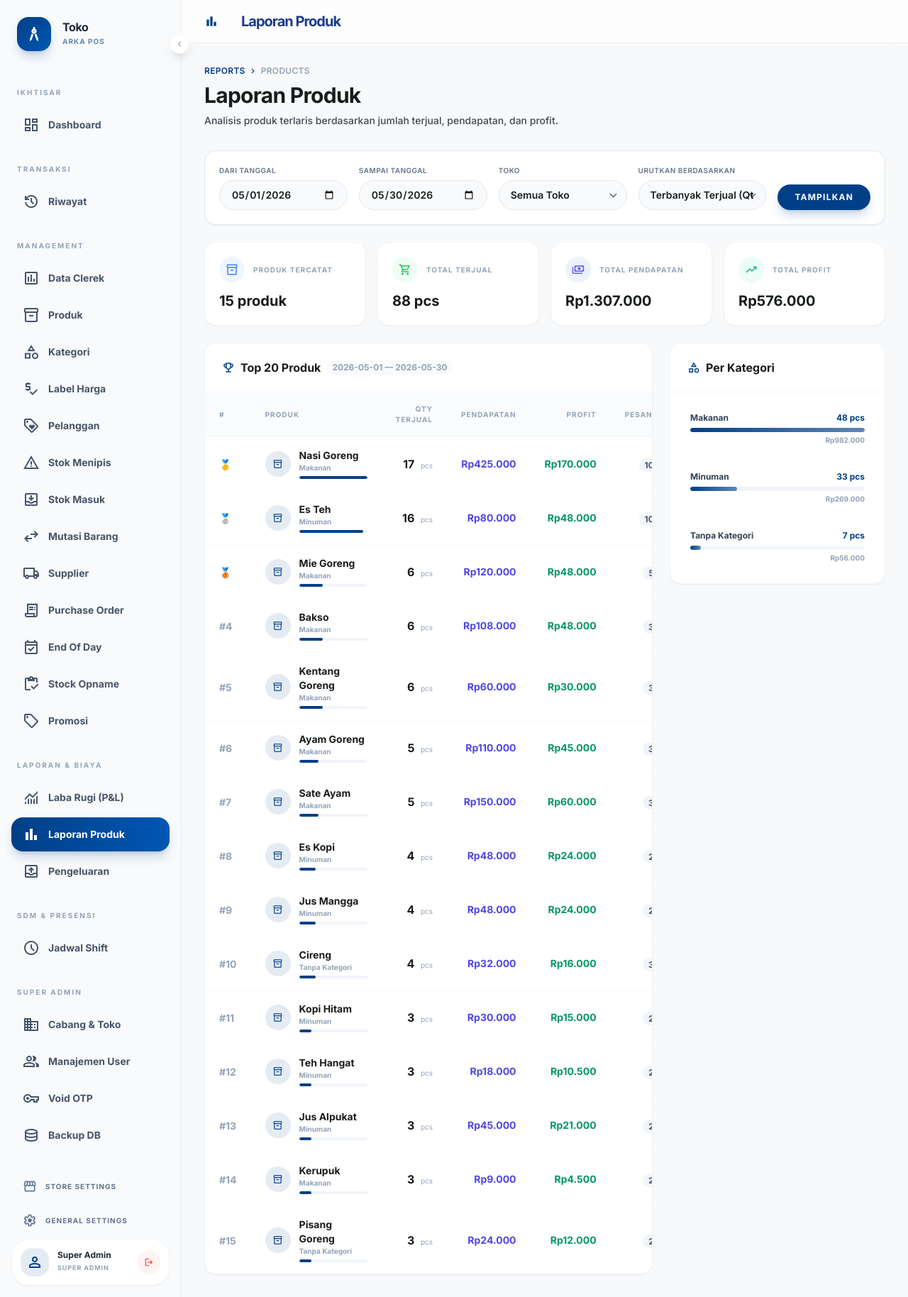
After one commit to kakbaiiput/pos, a Laravel app: page /reports/products in a window 1280 px wide. The commit adds this page. Shown: the whole page at 71% size. Run offline with Laravel 12, Linux system fonts and the light colour scheme; a user stored in the database is signed in; data comes from the database, SQL or seed files in the repository; some libraries are stand-ins or nearby versions.

Commit message:
Add product sales report & fix recipe-product qty limit
- ReportController::products(): top 20 products by qty/revenue/profit,
  category breakdown, date range + store filter, excludes voided txns
- Route GET /reports/products
- View pages/reports/products.blade.php with ranking table + category panel
- Sidebar link "Laporan Produk" under Laporan & Biaya section
- Fix qty limit for track_stock=false (recipe) products: use 9999 instead
  of item.stock so cashier can order any quantity (ingredients checked server-side)

https://claude.ai/code/session_01W1obLxnUu4BKNsomxhS7Ke

```diff
--- a/app/Http/Controllers/ReportController.php
+++ b/app/Http/Controllers/ReportController.php
@@ -5,6 +5,7 @@ namespace App\Http\Controllers;
 use App\Models\Branch;
 use App\Models\Expense;
 use App\Models\History;
+use App\Models\Product;
 use App\Models\Store;
 use Carbon\Carbon;
 use Illuminate\Http\Request;
@@ -127,4 +128,73 @@ class ReportController extends Controller
             'storeId' => $storeId,
         ]);
     }
+
+    public function products(Request $request)
+    {
+        $user = auth()->user();
+        $storeId = $request->store_id ?? $user->store_id;
+        $startDate = $request->start_date ? Carbon::parse($request->start_date)->startOfDay() : Carbon::now()->startOfMonth();
+        $endDate   = $request->end_date   ? Carbon::parse($request->end_date)->endOfDay()   : Carbon::now()->endOfDay();
+        $sortBy    = $request->sort_by ?? 'qty'; // qty | revenue | profit
+        $limit     = 20;
+
+        $query = DB::table('history_items')
+            ->join('histories', 'history_items.history_id', '=', 'histories.id')
+            ->join('products', 'history_items.product_id', '=', 'products.id')
+            ->leftJoin('categories', 'products.category_id', '=', 'categories.id')
+            ->whereBetween('histories.created_at', [$startDate, $endDate])
+            ->where('histories.status', '!=', 'voided')
+            ->select([
+                'products.id',
+                'products.name',
+                'products.sku',
+                'products.image',
+                'categories.name as category_name',
+                DB::raw('SUM(history_items.quantity) as total_qty'),
+                DB::raw('SUM(history_items.quantity * history_items.price) as total_revenue'),
+                DB::raw('SUM(history_items.quantity * (history_items.price - products.cost_price)) as total_profit'),
+                DB::raw('COUNT(DISTINCT histories.id) as total_orders'),
+            ])
+            ->groupBy('products.id', 'products.name', 'products.sku', 'products.image', 'categories.name');
+
+        if (! $user->isSuperAdmin() || $storeId) {
+            $query->where('histories.store_id', $storeId);
+        }
+
+        $orderCol = match($sortBy) {
+            'revenue' => 'total_revenue',
+            'profit'  => 'total_profit',
+            default   => 'total_qty',
+        };
+
+        $topProducts = $query->orderByDesc($orderCol)->limit($limit)->get();
+
+        // Category breakdown
+        $categoryBreakdown = DB::table('history_items')
+            ->join('histories', 'history_items.history_id', '=', 'histories.id')
+            ->join('products', 'history_items.product_id', '=', 'products.id')
+            ->leftJoin('categories', 'products.category_id', '=', 'categories.id')
+            ->whereBetween('histories.created_at', [$startDate, $endDate])
+            ->where('histories.status', '!=', 'voided')
+            ->when(! $user->isSuperAdmin() || $storeId, fn($q) => $q->where('histories.store_id', $storeId))
+            ->select([
+                DB::raw('COALESCE(categories.name, "Tanpa Kategori") as category'),
+                DB::raw('SUM(history_items.quantity) as total_qty'),
+                DB::raw('SUM(history_items.quantity * history_items.price) as total_revenue'),
+            ])
+            ->groupBy('category')
+            ->orderByDesc('total_revenue')
+            ->get();
+
+        return view('pages.reports.products', [
+            'title'             => 'Laporan Produk',
+            'topProducts'       => $topProducts,
+            'categoryBreakdown' => $categoryBreakdown,
+            'startDate'         => $startDate->format('Y-m-d'),
+            'endDate'           => $endDate->format('Y-m-d'),
+            'sortBy'            => $sortBy,
+            'stores'            => Store::all(),
+            'storeId'           => $storeId,
+        ]);
+    }
 }
--- a/resources/views/components/side-bar.blade.php
+++ b/resources/views/components/side-bar.blade.php
@@ -253,6 +253,11 @@ function toggleMobileSidebar() {
       <span class="material-symbols-outlined flex-shrink-0 transition-transform group-hover:scale-110" style="font-variation-settings: 'FILL' {{ request()->is('reports/pnl*') ? 1 : 0 }};">monitoring</span>
       <span class="sidebar-link-text font-bold">Laba Rugi (P&L)</span>
     </a>
+    <a href="/reports/products"
+      class="{{ request()->is('reports/products*') ? 'bg-gradient-to-r from-primary to-primary-container text-white shadow-lg shadow-primary/20' : 'text-slate-600 dark:text-slate-400 hover:bg-slate-200/50 dark:hover:bg-slate-800' }} flex items-center gap-3 px-4 py-3 rounded-2xl transition-all sidebar-link group">
+      <span class="material-symbols-outlined flex-shrink-0 transition-transform group-hover:scale-110" style="font-variation-settings: 'FILL' {{ request()->is('reports/products*') ? 1 : 0 }};">bar_chart</span>
+      <span class="sidebar-link-text font-bold">Laporan Produk</span>
+    </a>
     @endif
 
     {{-- Pengeluaran --}}
--- /dev/null
+++ b/resources/views/pages/reports/products.blade.php
@@ -0,0 +1,194 @@
+<x-layout>
+    <x-slot:title>{{ $title }}</x-slot:title>
+
+    <main class="flex-1 flex flex-col min-h-screen relative w-full">
+
+        <header class="bg-white/70 dark:bg-slate-900/70 backdrop-blur-xl sticky top-0 z-30 flex items-center gap-3 w-full px-4 lg:px-8 py-3 lg:py-4 shadow-sm font-manrope antialiased tracking-tight">
+            <div class="flex items-center gap-3 lg:gap-8 pl-10 lg:pl-0">
+                <span class="material-symbols-outlined text-primary font-black text-xl">bar_chart</span>
+                <h1 class="text-lg lg:text-xl font-extrabold tracking-tighter text-blue-900 dark:text-blue-100">{{ $title }}</h1>
+            </div>
+        </header>
+
+        <div class="p-4 lg:p-8 flex-1 overflow-y-auto no-scrollbar space-y-6">
+            <x-report-header title="Laporan Produk" module="Reports" submodule="Products" description="Analisis produk terlaris berdasarkan jumlah terjual, pendapatan, dan profit." />
+
+            <!-- Filter -->
+            <div class="bg-white dark:bg-slate-900 rounded-2xl p-5 border border-slate-200 dark:border-slate-700 shadow-sm">
+                <form method="GET" action="/reports/products" class="flex flex-wrap gap-4 items-end">
+                    <div class="flex-1 min-w-[160px]">
+                        <label class="block text-[10px] font-semibold text-slate-500 uppercase tracking-wider mb-1.5">Dari Tanggal</label>
+                        <input type="date" name="start_date" value="{{ $startDate }}"
+                            class="w-full bg-slate-50 border border-slate-200 rounded-xl py-2.5 px-4 text-sm font-semibold focus:ring-2 focus:ring-primary/20 outline-none">
+                    </div>
+                    <div class="flex-1 min-w-[160px]">
+                        <label class="block text-[10px] font-semibold text-slate-500 uppercase tracking-wider mb-1.5">Sampai Tanggal</label>
+                        <input type="date" name="end_date" value="{{ $endDate }}"
+                            class="w-full bg-slate-50 border border-slate-200 rounded-xl py-2.5 px-4 text-sm font-semibold focus:ring-2 focus:ring-primary/20 outline-none">
+                    </div>
+                    @if(auth()->user()->isSuperAdmin())
+                    <div class="flex-1 min-w-[160px]">
+                        <label class="block text-[10px] font-semibold text-slate-500 uppercase tracking-wider mb-1.5">Toko</label>
+                        <select name="store_id" class="w-full bg-slate-50 border border-slate-200 rounded-xl py-2.5 px-4 text-sm font-semibold focus:ring-2 focus:ring-primary/20 outline-none">
+                            <option value="">Semua Toko</option>
+                            @foreach($stores as $store)
+                            <option value="{{ $store->id }}" {{ $storeId == $store->id ? 'selected' : '' }}>{{ $store->name }}</option>
+                            @endforeach
+                        </select>
+                    </div>
+                    @endif
+                    <div class="flex-1 min-w-[160px]">
+                        <label class="block text-[10px] font-semibold text-slate-500 uppercase tracking-wider mb-1.5">Urutkan Berdasarkan</label>
+                        <select name="sort_by" class="w-full bg-slate-50 border border-slate-200 rounded-xl py-2.5 px-4 text-sm font-semibold focus:ring-2 focus:ring-primary/20 outline-none">
+                            <option value="qty"     {{ $sortBy === 'qty'     ? 'selected' : '' }}>Terbanyak Terjual (Qty)</option>
+                            <option value="revenue" {{ $sortBy === 'revenue' ? 'selected' : '' }}>Pendapatan Tertinggi</option>
+                            <option value="profit"  {{ $sortBy === 'profit'  ? 'selected' : '' }}>Profit Tertinggi</option>
+                        </select>
+                    </div>
+                    <button type="submit" class="px-6 py-2.5 bg-primary text-white rounded-xl font-black text-xs uppercase tracking-widest hover:bg-primary/90 transition-colors shadow-lg shadow-primary/20">
+                        Tampilkan
+                    </button>
+                </form>
+            </div>
+
+            <!-- Summary Cards -->
+            @php
+                $grandQty     = $topProducts->sum('total_qty');
+                $grandRevenue = $topProducts->sum('total_revenue');
+                $grandProfit  = $topProducts->sum('total_profit');
+            @endphp
+            <div class="grid grid-cols-2 lg:grid-cols-4 gap-4">
+                @foreach([
+                    ['Produk Tercatat', $topProducts->count().' produk', 'inventory_2', 'blue'],
+                    ['Total Terjual', number_format($grandQty, 0, ',', '.').' pcs', 'shopping_cart', 'green'],
+                    ['Total Pendapatan', 'Rp'.number_format($grandRevenue, 0, ',', '.'), 'payments', 'indigo'],
+                    ['Total Profit', 'Rp'.number_format($grandProfit, 0, ',', '.'), 'trending_up', $grandProfit >= 0 ? 'emerald' : 'red'],
+                ] as [$label, $value, $icon, $color])
+                <div class="bg-white dark:bg-slate-900 rounded-2xl p-5 border border-slate-100 dark:border-slate-700 shadow-sm">
+                    <div class="flex items-center gap-3 mb-3">
+                        <div class="w-9 h-9 rounded-xl bg-{{ $color }}-50 flex items-center justify-center">
+                            <span class="material-symbols-outlined text-{{ $color }}-500 text-lg">{{ $icon }}</span>
+                        </div>
+                        <span class="text-[10px] font-black text-slate-400 uppercase tracking-widest">{{ $label }}</span>
+                    </div>
+                    <p class="text-xl font-black text-on-surface">{{ $value }}</p>
+                </div>
+                @endforeach
+            </div>
+
+            <div class="grid grid-cols-12 gap-6">
+                <!-- Top Products Table -->
+                <div class="col-span-12 lg:col-span-8">
+                    <div class="bg-white dark:bg-slate-900 rounded-2xl border border-slate-100 dark:border-slate-700 shadow-sm overflow-hidden">
+                        <div class="px-6 py-5 border-b border-slate-100 dark:border-slate-700 flex items-center justify-between">
+                            <h3 class="font-black text-on-surface flex items-center gap-2">
+                                <span class="material-symbols-outlined text-primary text-lg">emoji_events</span>
+                                Top 20 Produk
+                                <span class="text-xs font-bold text-slate-400 bg-slate-50 px-2 py-0.5 rounded-full">
+                                    {{ $startDate }} — {{ $endDate }}
+                                </span>
+                            </h3>
+                        </div>
+                        <div class="overflow-x-auto">
+                            <table class="w-full">
+                                <thead>
+                                    <tr class="text-left bg-slate-50/70 text-[10px] font-black text-slate-400 uppercase tracking-widest border-b border-slate-100">
+                                        <th class="py-4 px-5">#</th>
+                                        <th class="py-4 px-5">Produk</th>
+                                        <th class="py-4 px-5 text-right">Qty Terjual</th>
+                                        <th class="py-4 px-5 text-right">Pendapatan</th>
+                                        <th class="py-4 px-5 text-right">Profit</th>
+                                        <th class="py-4 px-5 text-right">Pesanan</th>
+                                    </tr>
+                                </thead>
+                                <tbody class="divide-y divide-slate-50 dark:divide-slate-800">
+                                    @forelse($topProducts as $i => $p)
+                                    @php
+                                        $maxQty = $topProducts->max('total_qty') ?: 1;
+                                        $barPct = round(($p->total_qty / $maxQty) * 100);
+                                        $medal  = match($i) { 0 => '🥇', 1 => '🥈', 2 => '🥉', default => '#'.($i+1) };
+                                    @endphp
+                                    <tr class="hover:bg-slate-50/80 dark:hover:bg-slate-800/50 transition-all group">
+                                        <td class="py-4 px-5">
+                                            <span class="text-sm font-black {{ $i < 3 ? 'text-lg' : 'text-slate-400' }}">{{ $medal }}</span>
+                                        </td>
+                                        <td class="py-4 px-5">
+                                            <div class="flex items-center gap-3">
+                                                @if($p->image)
+                                                <img src="{{ $p->image }}" class="w-9 h-9 rounded-xl object-cover flex-shrink-0">
+                                                @else
+                                                <div class="w-9 h-9 rounded-xl bg-primary/10 flex items-center justify-center flex-shrink-0">
+                                                    <span class="material-symbols-outlined text-primary text-sm">inventory_2</span>
+                                                </div>
+                                                @endif
+                                                <div>
+                                                    <p class="text-sm font-black text-on-surface">{{ $p->name }}</p>
+                                                    <p class="text-[10px] text-slate-400 font-bold">{{ $p->category_name ?? 'Tanpa Kategori' }}</p>
+                                                    <!-- Progress bar -->
+                                                    <div class="mt-1 h-1 w-24 bg-slate-100 rounded-full overflow-hidden">
+                                                        <div class="h-full bg-primary rounded-full" style="width: {{ $barPct }}%"></div>
+                                                    </div>
+                                                </div>
+                                            </div>
+                                        </td>
+                                        <td class="py-4 px-5 text-right">
+                                            <span class="font-black text-on-surface">{{ number_format($p->total_qty, 0, ',', '.') }}</span>
+                                            <span class="text-[10px] text-slate-400 ml-1">pcs</span>
+                                        </td>
+                                        <td class="py-4 px-5 text-right font-black text-indigo-600 text-sm">
+                                            Rp{{ number_format($p->total_revenue, 0, ',', '.') }}
+                                        </td>
+                                        <td class="py-4 px-5 text-right text-sm font-black {{ $p->total_profit >= 0 ? 'text-emerald-600' : 'text-red-600' }}">
+                                            Rp{{ number_format($p->total_profit, 0, ',', '.') }}
+                                        </td>
+                                        <td class="py-4 px-5 text-right">
+                                            <span class="px-2 py-0.5 bg-slate-100 text-slate-600 rounded-full text-xs font-black">{{ $p->total_orders }}x</span>
+                                        </td>
+                                    </tr>
+                                    @empty
+                                    <tr>
+                                        <td colspan="6" class="py-16 text-center">
+                                            <span class="material-symbols-outlined text-4xl text-slate-200 block mb-2">inbox</span>
+                                            <p class="text-sm font-bold text-slate-400">Belum ada data penjualan pada periode ini.</p>
+                                        </td>
+                                    </tr>
+                                    @endforelse
+                                </tbody>
+                            </table>
+                        </div>
+                    </div>
+                </div>
+
+                <!-- Category Breakdown -->
+                <div class="col-span-12 lg:col-span-4">
+                    <div class="bg-white dark:bg-slate-900 rounded-2xl border border-slate-100 dark:border-slate-700 shadow-sm overflow-hidden">
+                        <div class="px-6 py-5 border-b border-slate-100 dark:border-slate-700">
+                            <h3 class="font-black text-on-surface flex items-center gap-2">
+                                <span class="material-symbols-outlined text-primary text-lg">category</span>
+                                Per Kategori
+                            </h3>
+                        </div>
+                        <div class="p-4 space-y-3">
+                            @php $maxCatRev = $categoryBreakdown->max('total_revenue') ?: 1; @endphp
+                            @forelse($categoryBreakdown as $cat)
+                            @php $pct = round(($cat->total_revenue / $maxCatRev) * 100); @endphp
+                            <div class="p-3 rounded-xl hover:bg-slate-50 dark:hover:bg-slate-800 transition-colors">
+                                <div class="flex justify-between items-center mb-1.5">
+                                    <span class="text-xs font-black text-slate-700">{{ $cat->category }}</span>
+                                    <span class="text-xs font-black text-primary">{{ number_format($cat->total_qty, 0, ',', '.') }} pcs</span>
+                                </div>
+                                <div class="h-1.5 bg-slate-100 rounded-full overflow-hidden mb-1">
+                                    <div class="h-full bg-gradient-to-r from-primary to-primary/60 rounded-full" style="width: {{ $pct }}%"></div>
+                                </div>
+                                <p class="text-[10px] text-slate-400 font-bold text-right">Rp{{ number_format($cat->total_revenue, 0, ',', '.') }}</p>
+                            </div>
+                            @empty
+                            <p class="text-sm text-slate-400 text-center py-8 font-bold">Tidak ada data</p>
+                            @endforelse
+                        </div>
+                    </div>
+                </div>
+            </div>
+        </div>
+    </main>
+</x-layout>
--- a/routes/web.php
+++ b/routes/web.php
@@ -157,6 +157,7 @@ Route::middleware(['auth', 'role:admin'])->group(function () {
     Route::post('/expenses', [ReportController::class, 'storeExpense']);
     Route::delete('/expenses/{expense}', [ReportController::class, 'destroyExpense']);
     Route::get('/reports/pnl', [ReportController::class, 'pnl']);
+    Route::get('/reports/products', [ReportController::class, 'products']);
 
     // Promotions
     Route::get('/promotions', [PromotionController::class, 'index']);
```
